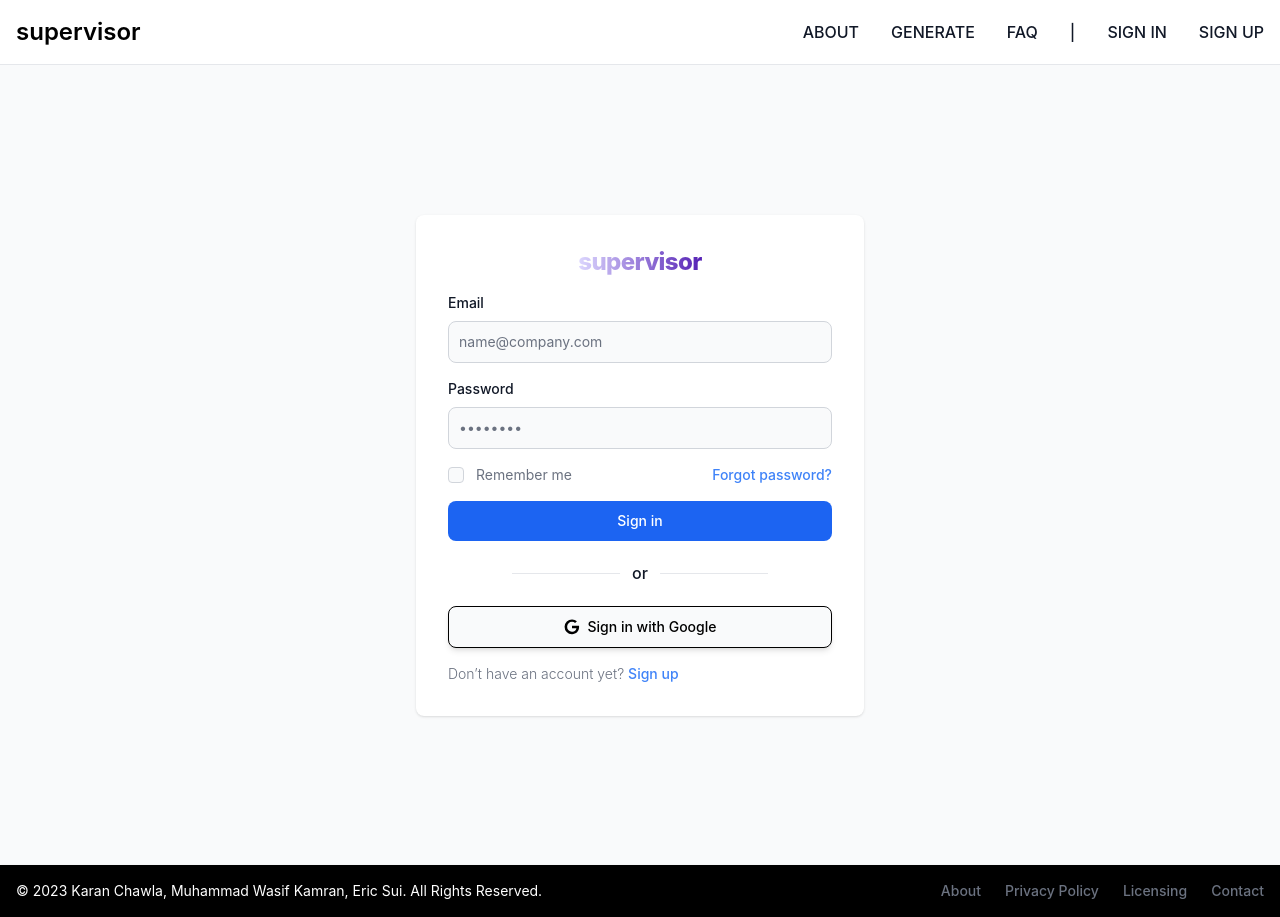
After one commit to muwasifk/supervision, a Django app: page /login/ in a window 1280 px wide. The commit adds this page. Run offline with Django 5.2, Linux system fonts and the light colour scheme; some libraries are stand-ins or nearby versions; some web fonts are replaced.

Commit message:
Update login view

```diff
--- a/core/views/authen.py
+++ b/core/views/authen.py
@@ -2,6 +2,7 @@
 
 from django.views.generic import TemplateView, CreateView
 from django.contrib.auth.models import User
+from django.contrib.auth import authenticate
 
 class RegisterView(TemplateView):
         template_name = "register.html"
@@ -18,3 +19,17 @@
                 user = User.objects.create_user(fname, email, password)
 
                 return render(request, self.template_name)
+
+class LoginView(TemplateView):
+
+        template_name = "login.html"
+
+        def post(self, request):
+                data = request.POST.dict()
+
+                email = data.get("email")
+                password = data.get("password")
+
+                user = authenticate(email = email, password = password)
+                if user is not None:
+                        print("skibididi")
--- a/static/src/output.css
+++ b/static/src/output.css
@@ -924,6 +924,11 @@
   margin: auto;
 }
 
+.mx-2 {
+  margin-left: 0.5rem;
+  margin-right: 0.5rem;
+}
+
 .mx-3 {
   margin-left: 0.75rem;
   margin-right: 0.75rem;
@@ -956,10 +961,6 @@
   margin-bottom: 1rem;
 }
 
-.mb-6 {
-  margin-bottom: 1.5rem;
-}
-
 .mb-8 {
   margin-bottom: 2rem;
 }
@@ -994,6 +995,10 @@
   margin-top: 1rem;
 }
 
+.mb-6 {
+  margin-bottom: 1.5rem;
+}
+
 .block {
   display: block;
 }
@@ -1034,22 +1039,22 @@
   height: 1.5rem;
 }
 
+.h-9 {
+  height: 2.25rem;
+}
+
+.h-px {
+  height: 1px;
+}
+
+.h-screen {
+  height: 100vh;
+}
+
 .h-8 {
   height: 2rem;
 }
 
-.h-9 {
-  height: 2.25rem;
-}
-
-.h-px {
-  height: 1px;
-}
-
-.h-screen {
-  height: 100vh;
-}
-
 .w-1\/2 {
   width: 50%;
 }
@@ -1074,12 +1079,12 @@
   width: 16rem;
 }
 
+.w-full {
+  width: 100%;
+}
+
 .w-8 {
   width: 2rem;
-}
-
-.w-full {
-  width: 100%;
 }
 
 .max-w-screen-xl {
@@ -1208,11 +1213,6 @@
   border-end-start-radius: 0.5rem;
 }
 
-.rounded-t-xl {
-  border-top-left-radius: 0.75rem;
-  border-top-right-radius: 0.75rem;
-}
-
 .border {
   border-width: 1px;
 }
@@ -1327,24 +1327,18 @@
   --tw-gradient-stops: var(--tw-gradient-from), var(--tw-gradient-to);
 }
 
+.from-purple-200 {
+  --tw-gradient-from: #DCD7FE var(--tw-gradient-from-position);
+  --tw-gradient-to: rgb(220 215 254 / 0) var(--tw-gradient-to-position);
+  --tw-gradient-stops: var(--tw-gradient-from), var(--tw-gradient-to);
+}
+
 .from-purple-600 {
   --tw-gradient-from: #7E3AF2 var(--tw-gradient-from-position);
   --tw-gradient-to: rgb(126 58 242 / 0) var(--tw-gradient-to-position);
   --tw-gradient-stops: var(--tw-gradient-from), var(--tw-gradient-to);
 }
 
-.from-purple-300 {
-  --tw-gradient-from: #CABFFD var(--tw-gradient-from-position);
-  --tw-gradient-to: rgb(202 191 253 / 0) var(--tw-gradient-to-position);
-  --tw-gradient-stops: var(--tw-gradient-from), var(--tw-gradient-to);
-}
-
-.from-purple-200 {
-  --tw-gradient-from: #DCD7FE var(--tw-gradient-from-position);
-  --tw-gradient-to: rgb(220 215 254 / 0) var(--tw-gradient-to-position);
-  --tw-gradient-stops: var(--tw-gradient-from), var(--tw-gradient-to);
-}
-
 .to-blue-500 {
   --tw-gradient-to: #3F83F8 var(--tw-gradient-to-position);
 }
@@ -1553,6 +1547,11 @@
 .text-white {
   --tw-text-opacity: 1;
   color: rgb(255 255 255 / var(--tw-text-opacity));
+}
+
+.text-blue-500 {
+  --tw-text-opacity: 1;
+  color: rgb(63 131 248 / var(--tw-text-opacity));
 }
 
 .shadow {
@@ -1640,6 +1639,12 @@
   outline-offset: 2px;
 }
 
+.focus\:ring-1:focus {
+  --tw-ring-offset-shadow: var(--tw-ring-inset) 0 0 0 var(--tw-ring-offset-width) var(--tw-ring-offset-color);
+  --tw-ring-shadow: var(--tw-ring-inset) 0 0 0 calc(1px + var(--tw-ring-offset-width)) var(--tw-ring-color);
+  box-shadow: var(--tw-ring-offset-shadow), var(--tw-ring-shadow), var(--tw-shadow, 0 0 #0000);
+}
+
 .focus\:ring-2:focus {
   --tw-ring-offset-shadow: var(--tw-ring-inset) 0 0 0 var(--tw-ring-offset-width) var(--tw-ring-offset-color);
   --tw-ring-shadow: var(--tw-ring-inset) 0 0 0 calc(2px + var(--tw-ring-offset-width)) var(--tw-ring-color);
@@ -1923,6 +1928,11 @@
     padding-right: 10rem;
   }
 
+  .md\:py-4 {
+    padding-top: 1rem;
+    padding-bottom: 1rem;
+  }
+
   .md\:text-2xl {
     font-size: 1.5rem;
     line-height: 2rem;
--- a/supervision/urls.py
+++ b/supervision/urls.py
@@ -23,5 +23,6 @@
     path("", views.IndexView.as_view(), name="index"),
     path("about/", views.AboutView.as_view(), name="about"),
     path("faq/", views.FAQView.as_view(), name="faq"),
-    path("register/", views.RegisterView.as_view(), name="register")
+    path("register/", views.RegisterView.as_view(), name="register"),
+    path("login/", views.LoginView.as_view(), name = "login")
 ]
--- /dev/null
+++ b/templates/login.html
@@ -0,0 +1,46 @@
+{% extends "_base.html" %}
+
+{% block content %}
+<section class="bg-gray-50 dark:bg-gray-900">
+        <div class="mx-auto flex flex-col items-center justify-center px-6 py-8 md:h-screen lg:py-0">
+          <div class="w-full rounded-lg bg-white shadow sm:max-w-md md:mt-0 xl:p-0 dark:border dark:border-gray-700 dark:bg-gray-800">
+            <div class="space-y-4 p-6 sm:p-8 md:space-y-6">
+                <div class="flex justify-center mx-auto font-bold leading-tight tracking-tight text-gray-900 md:text-2xl dark:text-white"><span class="mx-auto bg-gradient-to-r from-purple-200 to-purple-800 bg-clip-text text-transparent font-extrabold">supervisor</span></div>
+                <form class="space-y-4 md:space-y-6" action="#">
+                <div>
+                  <label for="email" class="mb-2 block text-sm font-medium text-gray-900 dark:text-white">Email</label>
+                  <input type="email" name="email" id="email" class="focus:ring-primary-600 focus:border-primary-600 block w-full rounded-lg border border-gray-300 bg-gray-50 p-2.5 text-gray-900 sm:text-sm dark:border-gray-600 dark:bg-gray-700 dark:text-white dark:placeholder-gray-400 dark:focus:border-blue-500 dark:focus:ring-blue-500" placeholder="name@company.com" required="" />
+                </div>
+                <div>
+                  <label for="password" class="mb-2 block text-sm font-medium text-gray-900 dark:text-white">Password</label>
+                  <input type="password" name="password" id="password" placeholder="••••••••" class="focus:ring-primary-600 focus:border-primary-600 block w-full rounded-lg border border-gray-300 bg-gray-50 p-2.5 text-gray-900 sm:text-sm dark:border-gray-600 dark:bg-gray-700 dark:text-white dark:placeholder-gray-400 dark:focus:border-blue-500 dark:focus:ring-blue-500" required="" />
+                </div>
+                <div class="flex items-center justify-between">
+                  <div class="flex items-start">
+                    <div class="flex h-5 items-center">
+                      <input id="remember" aria-describedby="remember" type="checkbox" class="focus:ring-3 focus:ring-primary-300 dark:focus:ring-primary-600 h-4 w-4 rounded border border-gray-300 bg-gray-50 dark:border-gray-600 dark:bg-gray-700 dark:ring-offset-gray-800" required="" />
+                    </div>
+                    <div class="ml-3 text-sm">
+                      <label for="remember" class="text-gray-500 dark:text-gray-300">Remember me</label>
+                    </div>
+                  </div>
+                  <a href="#" class="dark:text-primary-500 text-sm font-medium text-blue-500 hover:underline">Forgot password?</a>
+                </div>
+                <button type="submit" class="dark:bg-primary-600 dark:hover:bg-primary-700 dark:focus:ring-primary-800 w-full rounded-lg bg-blue-600 px-5 py-2.5 text-center text-sm font-medium text-white hover:bg-blue-700 focus:outline-none focus:ring-4 focus:ring-blue-300">Sign in</button>
+                <div class="inline-flex w-full items-center justify-center">
+                  <hr class="my-4 h-px w-64 border-0 bg-gray-200 dark:bg-gray-700" />
+                  <span class="absolute left-1/2 -translate-x-1/2 bg-white px-3 font-medium text-gray-900 dark:bg-gray-900 dark:text-white">or</span>
+                </div>
+                <button type="submit" class="dark:bg-primary-600 dark:hover:bg-primary-700 dark:focus:ring-primary-800 flex w-full items-center justify-center rounded-lg border border-black bg-gray-50 px-5 py-2.5 text-center text-sm font-medium text-black shadow-md hover:border-2 focus:outline-none focus:ring-4 focus:ring-blue-300">
+                  <svg class="me-2 h-4 w-4" aria-hidden="true" xmlns="http://www.w3.org/2000/svg" fill="black" viewBox="0 0 18 19">
+                    <path fill-rule="evenodd" d="M8.842 18.083a8.8 8.8 0 0 1-8.65-8.948 8.841 8.841 0 0 1 8.8-8.652h.153a8.464 8.464 0 0 1 5.7 2.257l-2.193 2.038A5.27 5.27 0 0 0 9.09 3.4a5.882 5.882 0 0 0-.2 11.76h.124a5.091 5.091 0 0 0 5.248-4.057L14.3 11H9V8h8.34c.066.543.095 1.09.088 1.636-.086 5.053-3.463 8.449-8.4 8.449l-.186-.002Z" clip-rule="evenodd" />
+                  </svg>
+                  Sign in with Google
+                </button>
+                <p class="text-sm font-light text-gray-500 dark:text-gray-400">Don’t have an account yet? <a href="#" class="text-primary-600 font-medium text-blue-500 hover:underline">Sign up</a></p>
+              </form>
+            </div>
+          </div>
+        </div>
+      </section>
+{% endblock content %}
```
